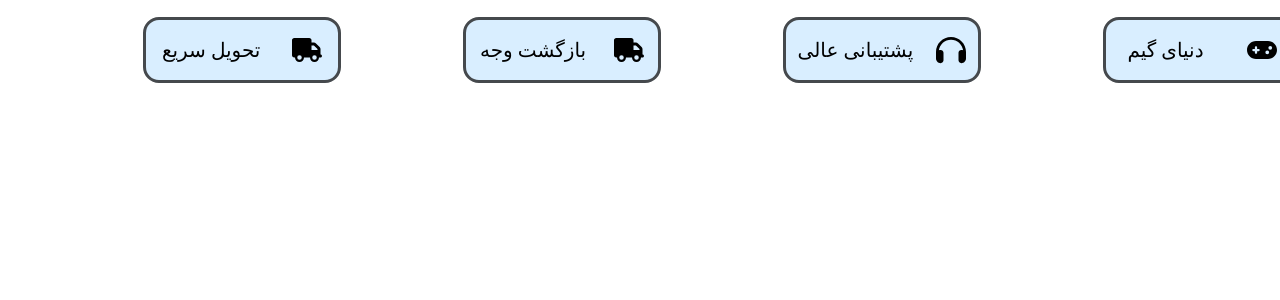
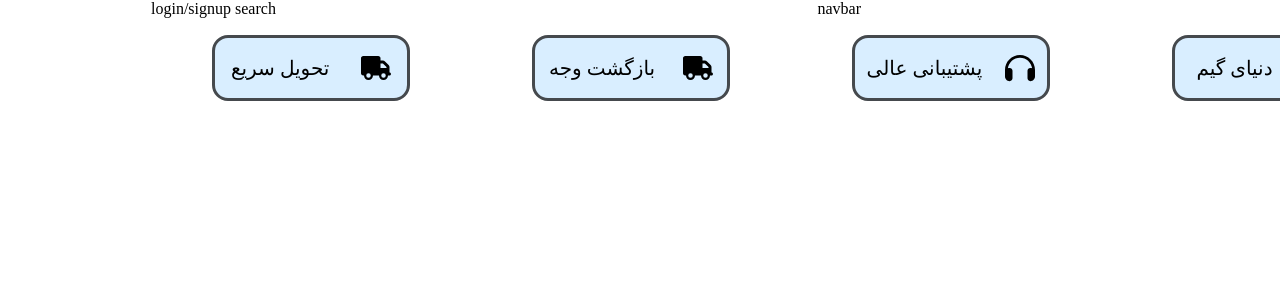
Before and after one commit to 8rs1/Secret-Game, a Vue app: page / in a window 1280 px wide. Shown: the top 300 px of the page. Built offline with nearby package versions, Linux system fonts and the light colour scheme; the HTML template or start-up script is replaced by a standard one.

Commit message:
add header structure

```diff
--- a/src/App.vue
+++ b/src/App.vue
@@ -1,9 +1,11 @@
 <script setup>
 // eslint-disable-next-line no-unused-vars
 import { RouterLink, RouterView } from 'vue-router'
+import HeaderPage from '@/components/HeaderPage.vue';
 </script>
 
 <template>
+  <HeaderPage />
   <RouterView />
 </template>
 
--- a/src/components/HeaderPage.vue
+++ b/src/components/HeaderPage.vue
@@ -0,0 +1,13 @@
+<template>
+  <header class="header">
+    <div>logo</div>
+    <div>navbar</div>
+    <div>login/signup search</div>
+  </header>
+</template>
+<style scoped>
+.header {
+  display: flex;
+  justify-content: space-between;
+}
+</style>
```
